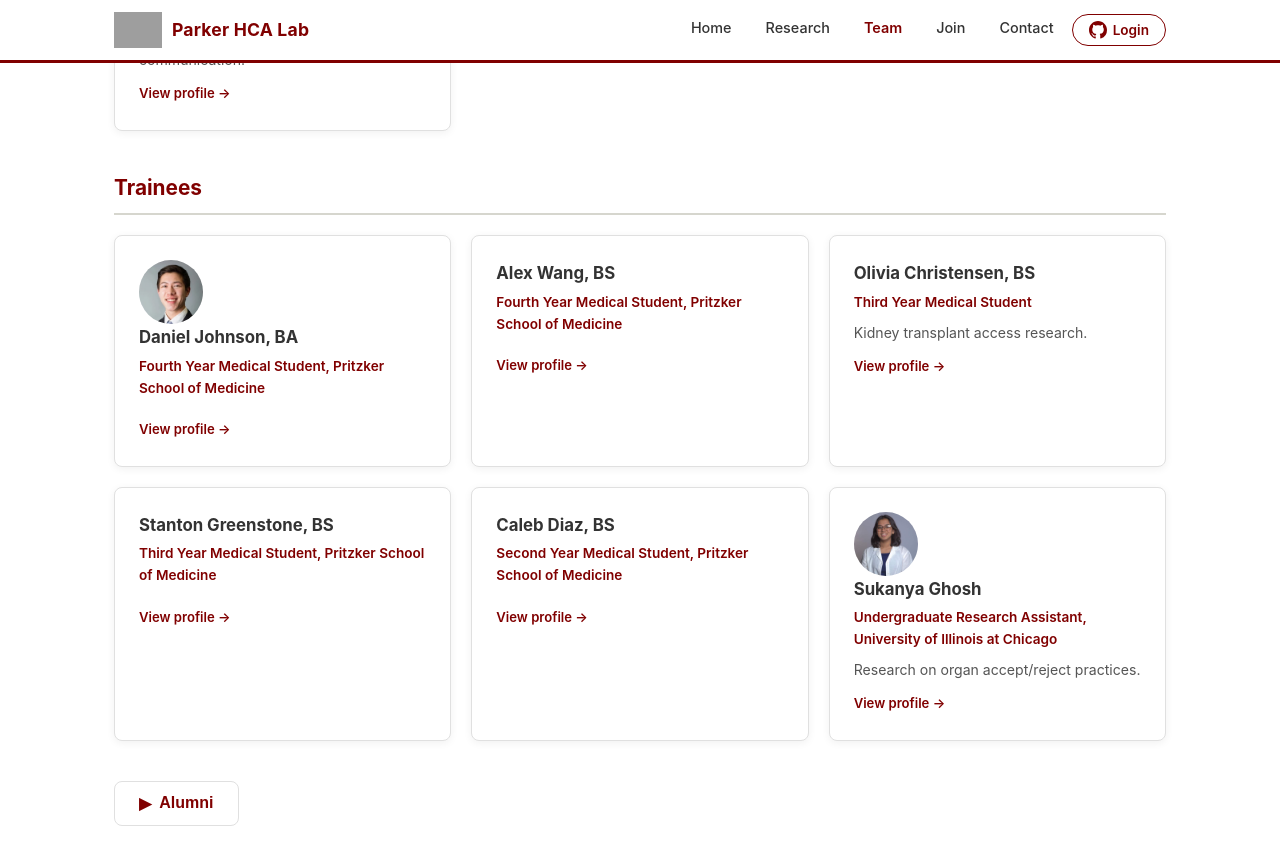
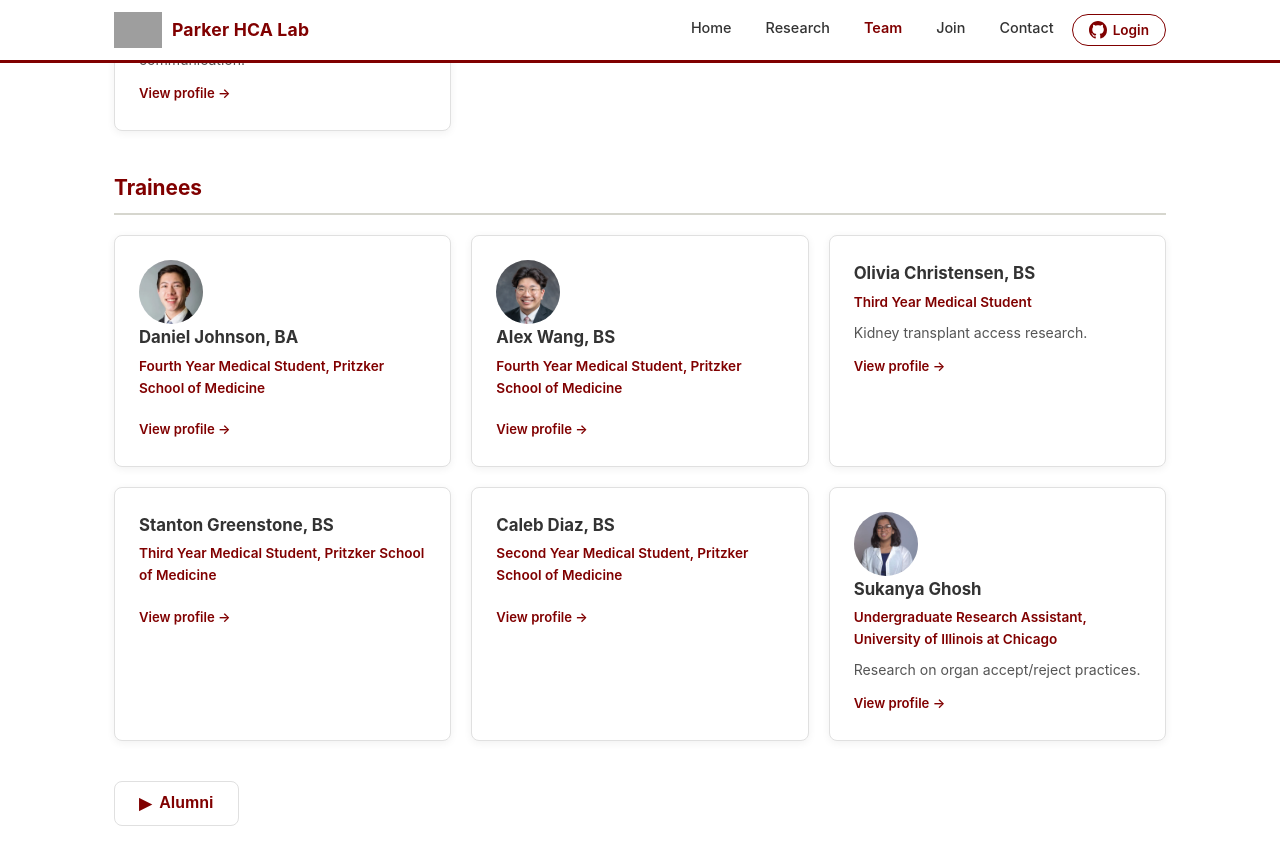
Before and after one commit to Healthcare-Allocation-Lab/healthcare-allocation-lab.github.io, a Jekyll site: the page built from team.html, in a window 1280 px wide and 900 px high, scrolled down 1735 px. Shown: the top 865 px of the window. Built offline with Jekyll 4.4.1, drawn with Linux system fonts in a browser that asks for light colours; grey boxes are pictures that could not be loaded.

Commit message:
Add files via upload

```diff
--- a/_data/team.yml
+++ b/_data/team.yml
@@ -78,6 +78,7 @@ trainees:
   - name: "Alex Wang, BS"
     role: "Fourth Year Medical Student, Pritzker School of Medicine"
     slug: "alex-wang"
+    photo: "images/team/wang_alex_2-sm_cropped.jpg"
 
   - name: "Olivia Christensen, BS"
     role: "Third Year Medical Student"
```
